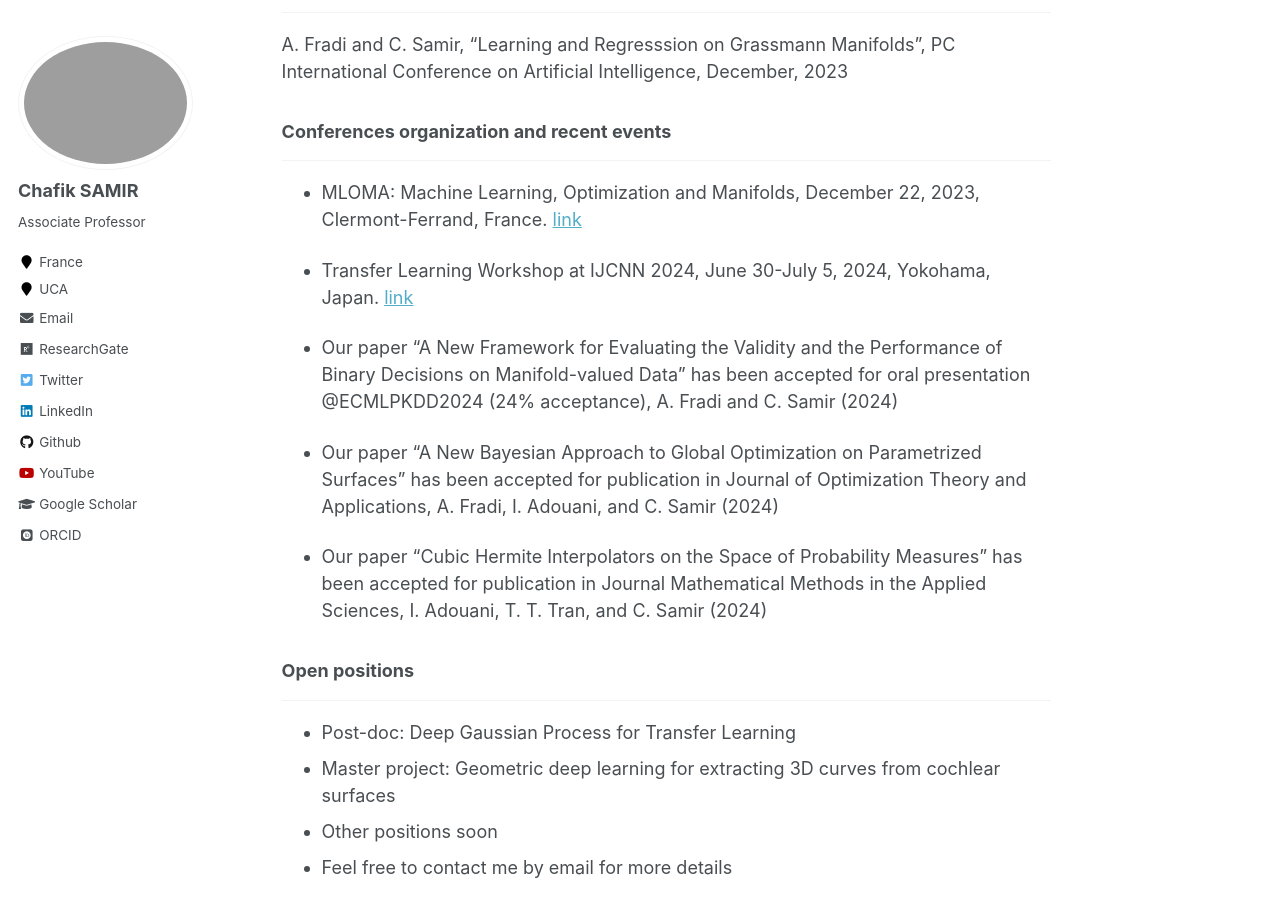
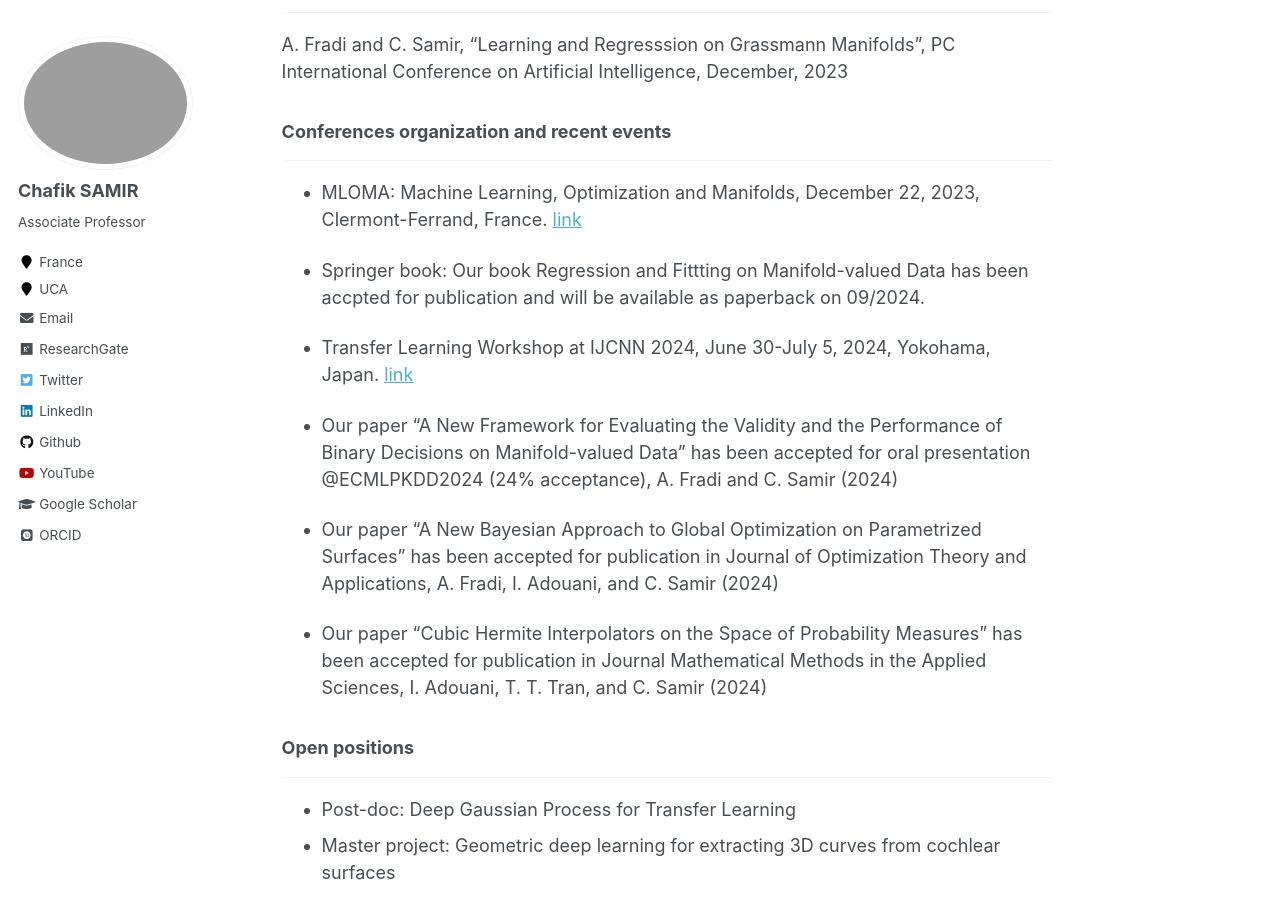
Before and after one commit to Chsamir/chsamir.github.io, a Jekyll site: the page built from _pages/about.md, in a window 1280 px wide and 900 px high, scrolled down 690 px. Built offline with Jekyll 4.4.1, drawn with Linux system fonts in a browser that asks for light colours; some web fonts are replaced.

Commit message:
Update about.md

```diff
--- a/_pages/about.md
+++ b/_pages/about.md
@@ -34,6 +34,9 @@ PC International Conference on Artificial Intelligence, December, 2023
 - MLOMA: Machine Learning, Optimization and Manifolds, December 22, 2023, Clermont-Ferrand, France.
 [link](https://mloma.sciencesconf.org/)
 
+- Springer book: Our book Regression and Fittting on Manifold-valued Data has been accpted for publication and will be available as paperback on 09/2024.
+
+
 - Transfer Learning Workshop at IJCNN 2024, June 30-July 5, 2024, Yokohama, Japan.
 [link](https://2024.ieeewcci.org/workshops)
 
```
